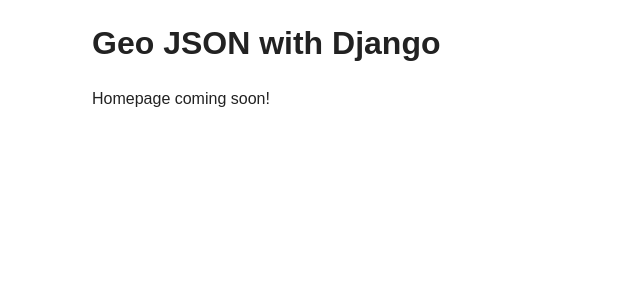
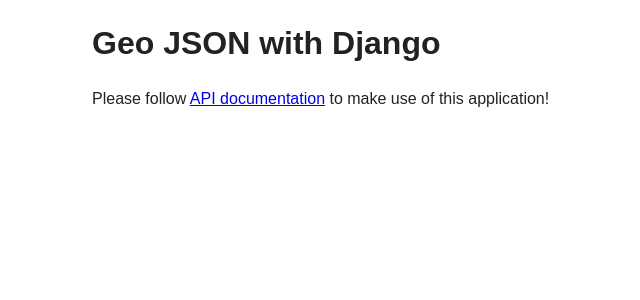
Before and after one commit to realslimshanky/Geo-JSON-with-Django, a Django app: page / in a window 1280 px wide. Shown: the top 300 px of the page, without its empty margins (164-804 px from the left). Run offline with Django 3.2, Linux system fonts and the light colour scheme; style sheets or scripts are compiled from the project's sources; parts of the project's set-up code (start-up, migrations or seed data) failed here and were passed over; some libraries are stand-ins or nearby versions.

Commit message:
feat(template/pages/home): Added API doc URL

```diff
--- a/geo_json_with_django/templates/pages/home.html
+++ b/geo_json_with_django/templates/pages/home.html
@@ -4,6 +4,6 @@
 {% block body_classes %}{{ block.super}} page-home {% endblock body_classes %}
 {% block content %}
     <p>
-        {% trans 'Homepage coming soon!' %}
+        {% trans 'Please follow <a href="https://github.com/realslimshanky/Geo-JSON-with-Django/blob/master/docs/api/endpoints.md">API documentation</a> to make use of this application!' %}
     </p>
 {% endblock content %}
```
